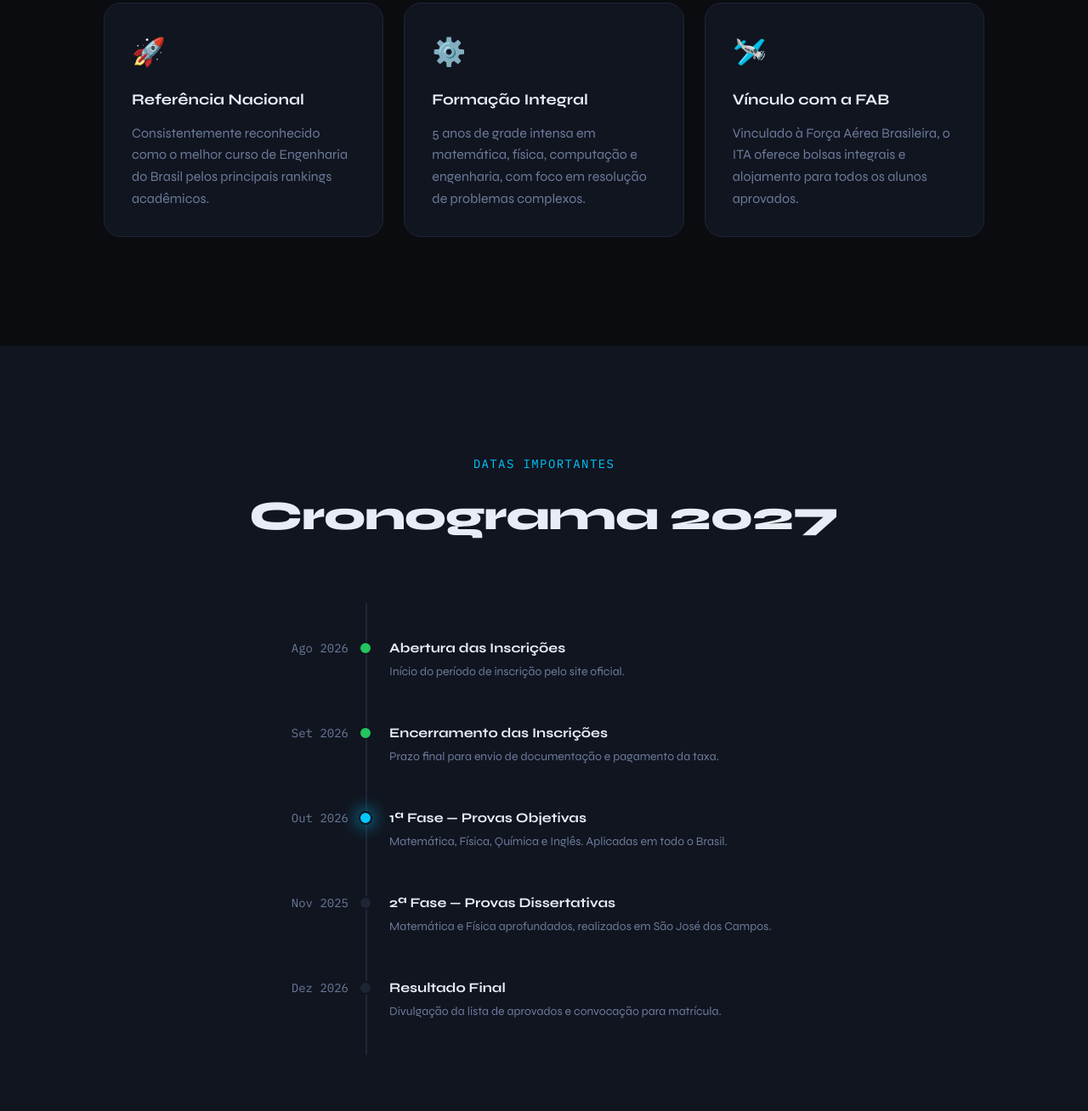
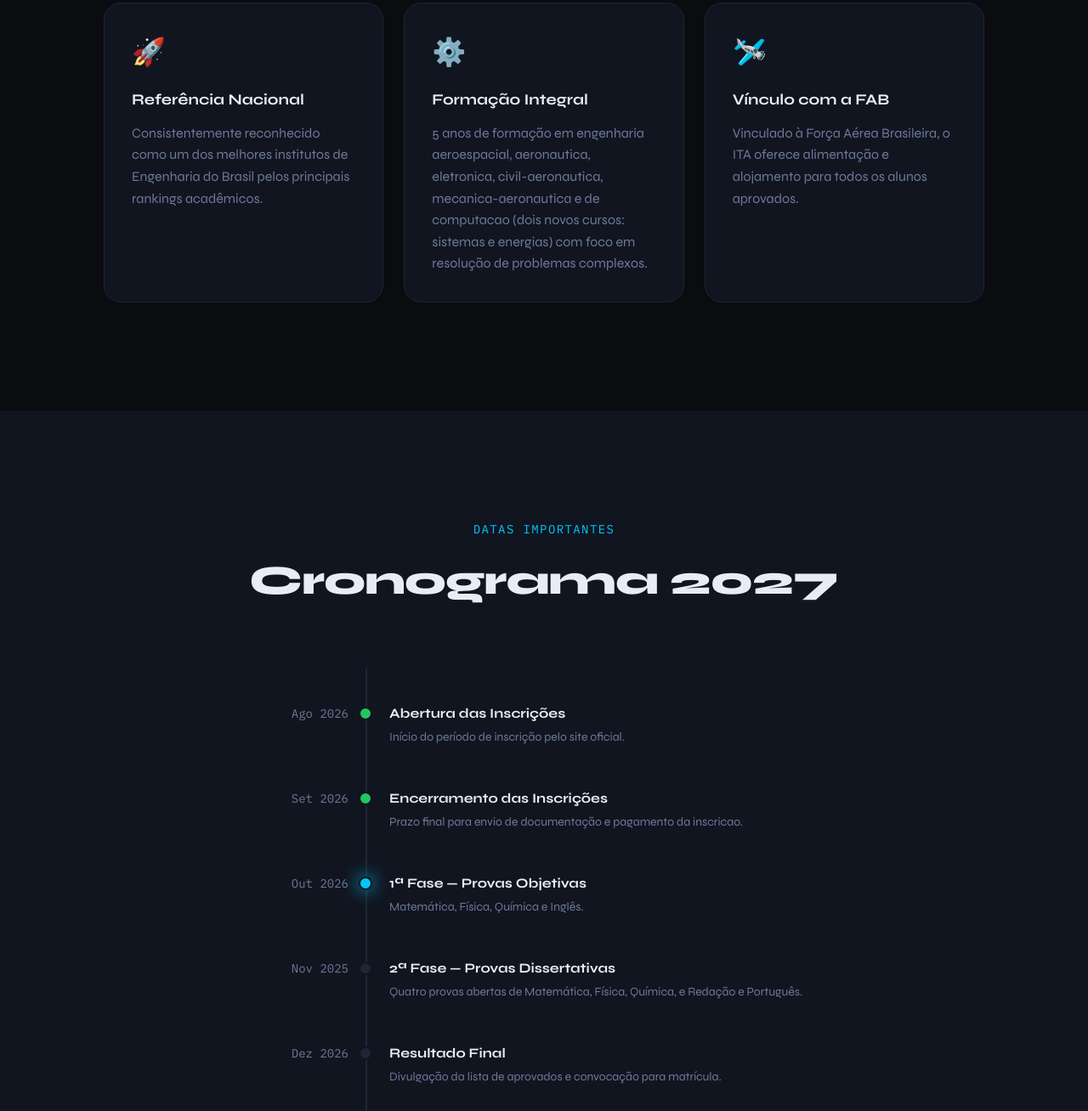
Before and after one commit to ewertongsaf/itavest-landingpage, a plain HTML site: page index.html in a window 1280 px wide. Shown: the part 1252-2560 px from the top of the page at 85% size. Drawn offline with Linux system fonts and the light colour scheme.

Commit message:
Fix: correcao de informacoes erradas

```diff
--- a/index.html
+++ b/index.html
@@ -60,13 +60,13 @@
     <h1 class="hero__title">
       Forme-se em<br />
       <span class="accent">Engenharia</span><br />
-      no melhor do Brasil
+      na melhor do Brasil
     </h1>
 
     <!-- Subtítulo / descrição -->
     <p class="hero__subtitle">
       O Instituto Tecnológico de Aeronáutica seleciona os melhores talentos
-      do país para uma formação de excelência em ciência e engenharia.
+      do país para uma formação de excelência em engenharia.
     </p>
 
     <!-- Grupo de botões de ação (CTA = Call To Action) -->
@@ -117,7 +117,7 @@
         <div class="card__icon">🚀</div>
         <h3 class="card__title">Referência Nacional</h3>
         <p class="card__body">
-          Consistentemente reconhecido como o melhor curso de Engenharia do
+          Consistentemente reconhecido como um dos melhores institutos de Engenharia do
           Brasil pelos principais rankings acadêmicos.
         </p>
       </div>
@@ -126,8 +126,9 @@
         <div class="card__icon">⚙️</div>
         <h3 class="card__title">Formação Integral</h3>
         <p class="card__body">
-          5 anos de grade intensa em matemática, física, computação e
-          engenharia, com foco em resolução de problemas complexos.
+          5 anos de formação em engenharia aeroespacial, aeronautica, eletronica,
+          civil-aeronautica, mecanica-aeronautica e de computacao
+          (dois novos cursos: sistemas e energias) com foco em resolução de problemas complexos.
         </p>
       </div>
 
@@ -135,7 +136,7 @@
         <div class="card__icon">🛩️</div>
         <h3 class="card__title">Vínculo com a FAB</h3>
         <p class="card__body">
-          Vinculado à Força Aérea Brasileira, o ITA oferece bolsas integrais
+          Vinculado à Força Aérea Brasileira, o ITA oferece alimentação
           e alojamento para todos os alunos aprovados.
         </p>
       </div>
@@ -170,7 +171,7 @@
         <span class="timeline__date">Set 2026</span>
         <div class="timeline__content">
           <strong>Encerramento das Inscrições</strong>
-          <p>Prazo final para envio de documentação e pagamento da taxa.</p>
+          <p>Prazo final para envio de documentação e pagamento da inscricao.</p>
         </div>
       </li>
 
@@ -178,7 +179,7 @@
         <span class="timeline__date">Out 2026</span>
         <div class="timeline__content">
           <strong>1ª Fase — Provas Objetivas</strong>
-          <p>Matemática, Física, Química e Inglês. Aplicadas em todo o Brasil.</p>
+          <p>Matemática, Física, Química e Inglês.</p>
         </div>
       </li>
 
@@ -186,7 +187,7 @@
         <span class="timeline__date">Nov 2025</span>
         <div class="timeline__content">
           <strong>2ª Fase — Provas Dissertativas</strong>
-          <p>Matemática e Física aprofundados, realizados em São José dos Campos.</p>
+          <p>Quatro provas abertas de Matemática, Física, Química, e Redação e Português.</p>
         </div>
       </li>
 
@@ -239,7 +240,7 @@
           <li>Redação</li>
         </ul>
         <p class="phase-card__note">
-          Aplicada em todas as capitais do Brasil.
+          Aplicada em capitais de todo o Brasil.
         </p>
       </div>
 
```
